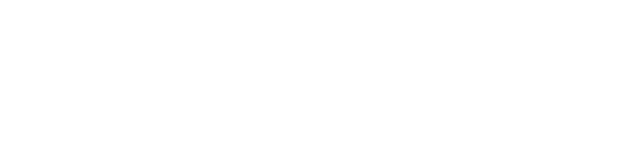
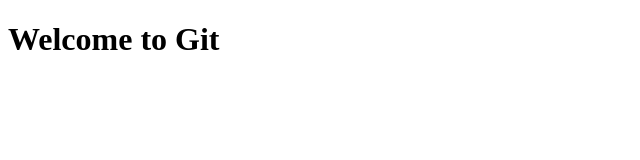
Before and after one commit to fereshteh-dehghani/Test-Repo, a plain HTML site: page index.html in a window 1280 px wide. Shown: the whole page, without its empty margins (0-640 px from the left). Drawn offline with Linux system fonts and the light colour scheme.

Commit message:
update index.html

```diff
--- a/index.html
+++ b/index.html
@@ -7,6 +7,9 @@
     <title>Document</title>
 </head>
 <body>
+    <header>
+        <h1>Welcome to Git</h1>
+    </header>
 
 </body>
 </html>
```
